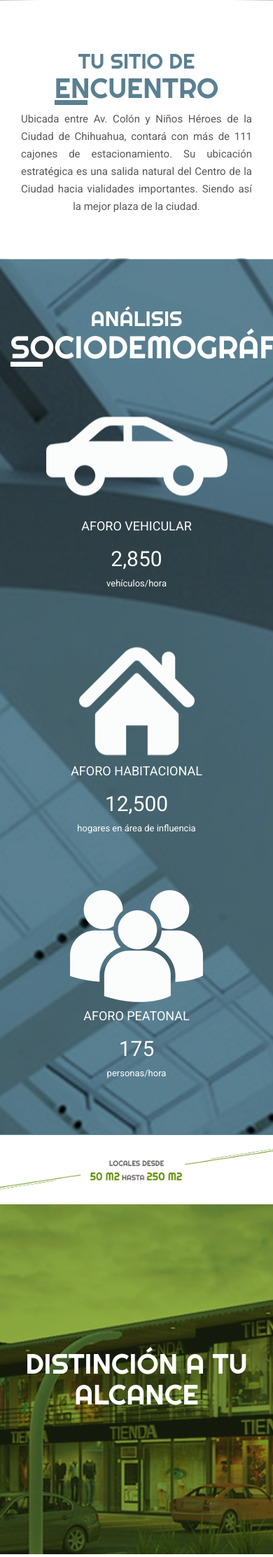
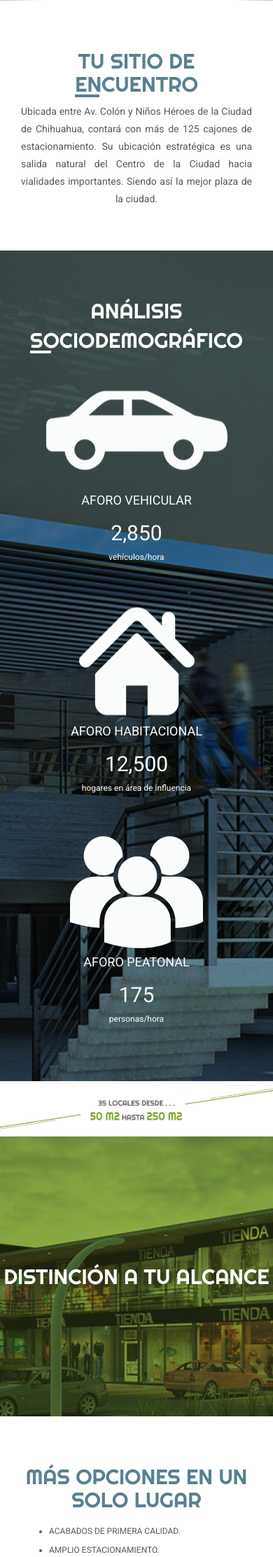
Before and after one commit to jonpalma/quantum, a PHP site: page /plaza-colon.php in a window 390 px wide; the page is wider, and only the part inside the window is pictured. Shown: the part 170-2395 px from the top of that part at 70% size. Run offline with PHP 8.4, Linux system fonts and the light colour scheme; some libraries are stand-ins or nearby versions.

Commit message:
Cambio imagenes plaza-colon

```diff
--- a/css/style.css
+++ b/css/style.css
@@ -856,7 +856,7 @@
 }
 .preventa h2 {
     color: #87866e;
-    font: 400 65px Righteous;
+    font: 400 65px 'Righteous';
     width: 508px;
     margin: 20px auto;
     border: 4px solid #6f6b69;
@@ -914,7 +914,7 @@
 }
 
 .colon .analisis {
-    background: url(img/colon/analisis.png) no-repeat center center;
+    background: url(../img/colon/analisis.jpg) no-repeat center center;
     background-size: cover;
 }
 
@@ -968,7 +968,7 @@
 
 .colon .distincion .content {
     height: 500px;
-    background: url(img/colon/distincion.png) no-repeat center center;
+    background: url(../img/colon/distincion.jpg) no-repeat center center;
     background-size: cover;
 }
 
@@ -1016,6 +1016,15 @@
 }
 
 
+
+.colon .lotificacion .banner {
+    height: auto;
+}
+
+.colon .lotificacion .banner img {
+    width: 100%;
+    margin: 0 auto;
+}
 /* COLÓN */
 
 /* ENCINOS LOTES HABITACIONALES */
@@ -1426,9 +1435,37 @@
     .prox h1 {
         font-size: 35px;
     }
-    .colon .preventa {
-        font-size: 20px;
-        padding: 7px 0;
+    .colon .description .header .bold {
+        font-size: 30px;
+    }
+    .colon .description .header .bold::after {
+        border-bottom: 4px solid #5a8091;
+    }
+    .colon .description .text {
+        font-size: 14px;
+    }
+    .colon .analisis .container .bold {
+        font-size: 30px;
+    }
+    .colon .analisis .container .bold::after {
+        border-bottom: 4px solid #ffffff;
+    }
+    .colon .analisis .container .aforo .col-sm-4 {
+        margin-top: 30px;
+        font-size: 12px;
+    }
+    .colon .distincion .content {
+        height: 400px;
+    }
+    .colon .distincion h1 {
+        font-size: 30px;
+    }
+    .colon .opciones .header .bold {
+        font-size: 30px;
+    }
+    .colon .opciones .container ul {
+        margin-top: 20px;
+        font-size: 12px;
     }
 }
 
--- a/plaza-colon.php
+++ b/plaza-colon.php
@@ -39,14 +39,14 @@
                     <h1 class="header blue text-left">TU SITIO DE <span class="bold">ENCUENTRO</span></h1>
                     <p class="text">
                         Ubicada entre  Av. Colón y Niños Héroes de la Ciudad de
-                        Chihuahua, contará con más de 111 cajones de estacionamiento.
+                        Chihuahua, contará con más de 125 cajones de estacionamiento.
                         Su ubicación estratégica es una salida natural del Centro de la
                         Ciudad hacia vialidades importantes. Siendo así la mejor
                         plaza de la ciudad.
                     </p>
                 </div>
                 <div class="col-sm-6"></div>
-                <img class="hidden-xs transform-center-vertical" src="img/colon/tienda.png">
+                <img class="hidden-xs transform-center-vertical" src="img/colon/img1.jpg">
             </div>
         </div>
     </section>
@@ -96,7 +96,7 @@
     <!--~~~~~~~~~~~~~~~~~~~~~~~~~~~~~~~~~~~~-->
     <section class="distincion" id="distincion">
         <div class="banner">
-            <img src="img/colon/distincion-banner.png" alt="">
+            <img src="img/colon/distincion-banner.jpg" alt="">
         </div>
         <div class="content">
             <h1 class="transform-center-vertical">DISTINCIÓN A TU ALCANCE</h1>
@@ -119,7 +119,7 @@
                     </ul>
                 </div>
                 <div class="col-sm-6"></div>
-                <img class="hidden-xs transform-center-vertical" src="img/colon/tienda2.png">
+                <img class="hidden-xs transform-center-vertical" src="img/colon/img2.jpg">
             </div>
         </div>
     </section>
@@ -129,6 +129,9 @@
 
     <!--~~~~~~~~~~~~~~~~~~~~~~~~~~~~~~~~~~~~-->
     <section class="lotificacion" id="lotificacion">
+        <div class="banner">
+            <img src="img/colon/contactanos.jpg" alt="">
+        </div>
         <img src="img/colon/colon-lotificacion1.png" alt="">
         <img src="img/colon/colon-lotificacion2.png" alt="">
     </section>
```
Also changed, not shown: css/img/colon/analisis.png (deleted), css/img/colon/distincion.png (deleted), img/colon/analisis.jpg (added), img/colon/contactanos.jpg (added), img/colon/distincion-banner.jpg (added), img/colon/distincion-banner.png (deleted), img/colon/distincion.jpg (added), img/colon/img1.jpg (added), img/colon/img2.jpg (added), img/colon/table.png (deleted), img/colon/tienda.png (deleted), img/colon/tienda2.png (deleted).
